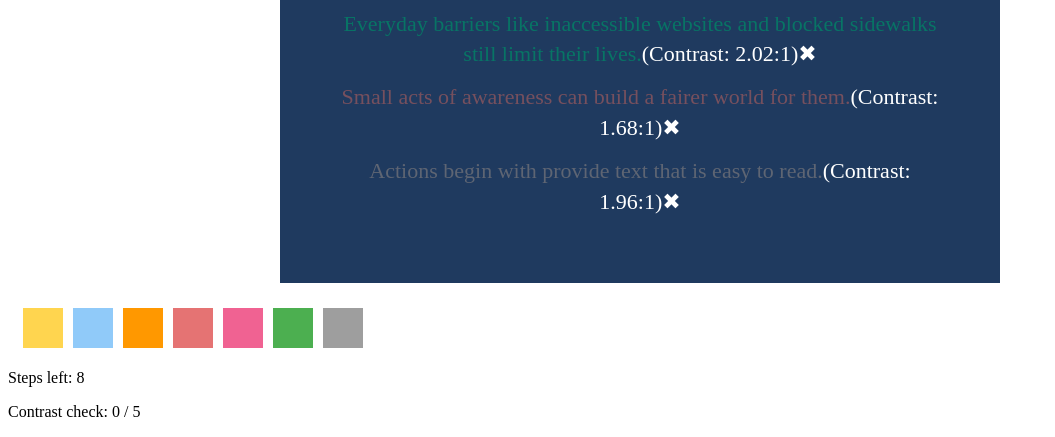
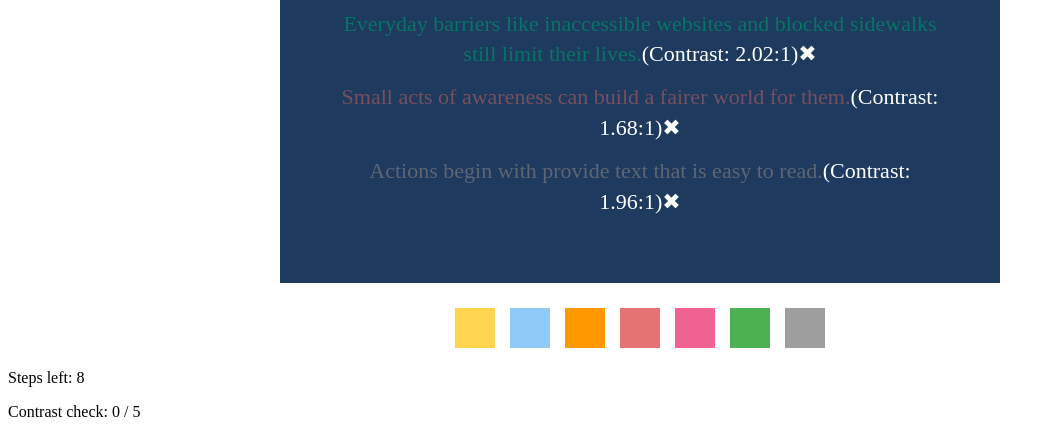
Before and after one commit to trizol5/seeclear, a plain HTML site: page game3.html in a window 1280 px wide. Shown: the part 548-985 px from the top of the page, without its empty margins (0-1055 px from the left). Drawn offline with Linux system fonts and the light colour scheme.

Commit message:
Update #palette styles for layout and spacing

```diff
--- a/css/style.css
+++ b/css/style.css
@@ -105,7 +105,11 @@
 }
 
 #palette {
-    margin: 10px;
+    display: flex;
+    justify-content: center;
+    flex-wrap: wrap;
+    gap: 5px;
+    margin: 10px auto;
 }
 
 #palette .button {
```
